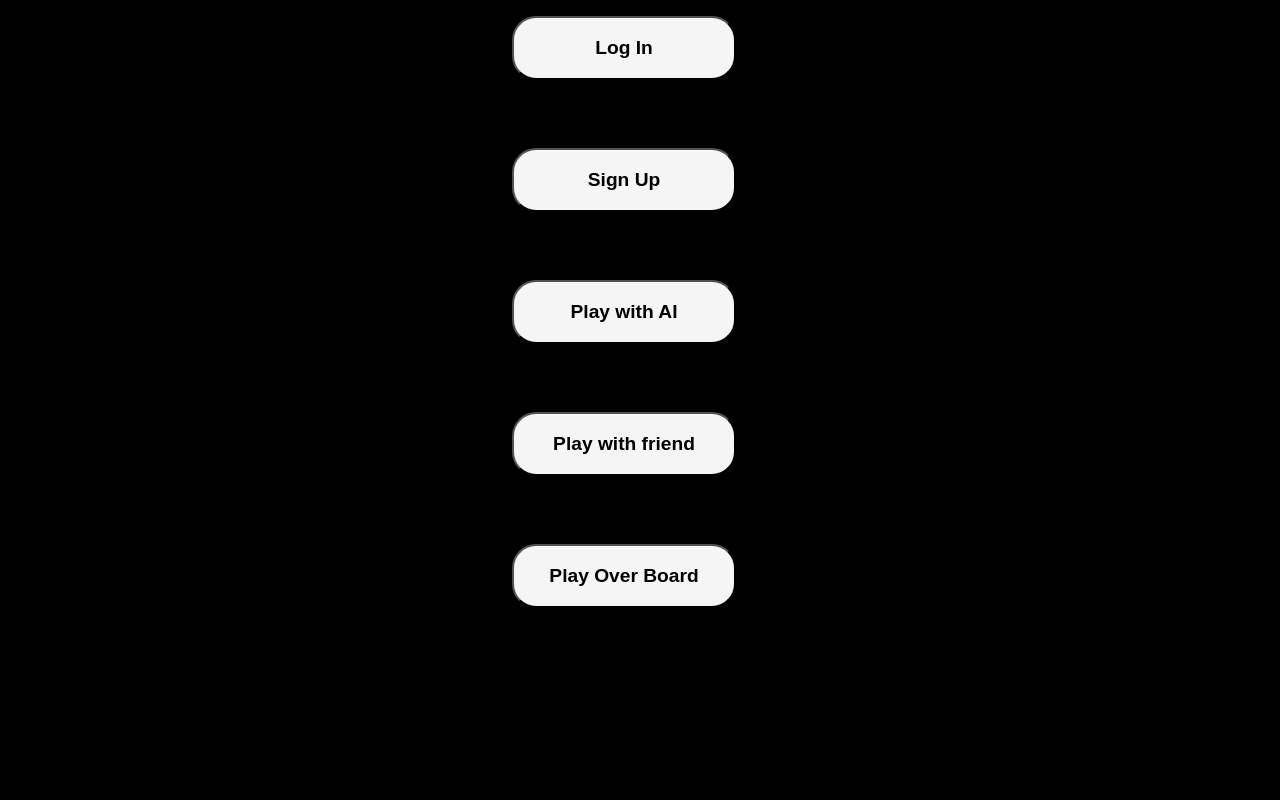
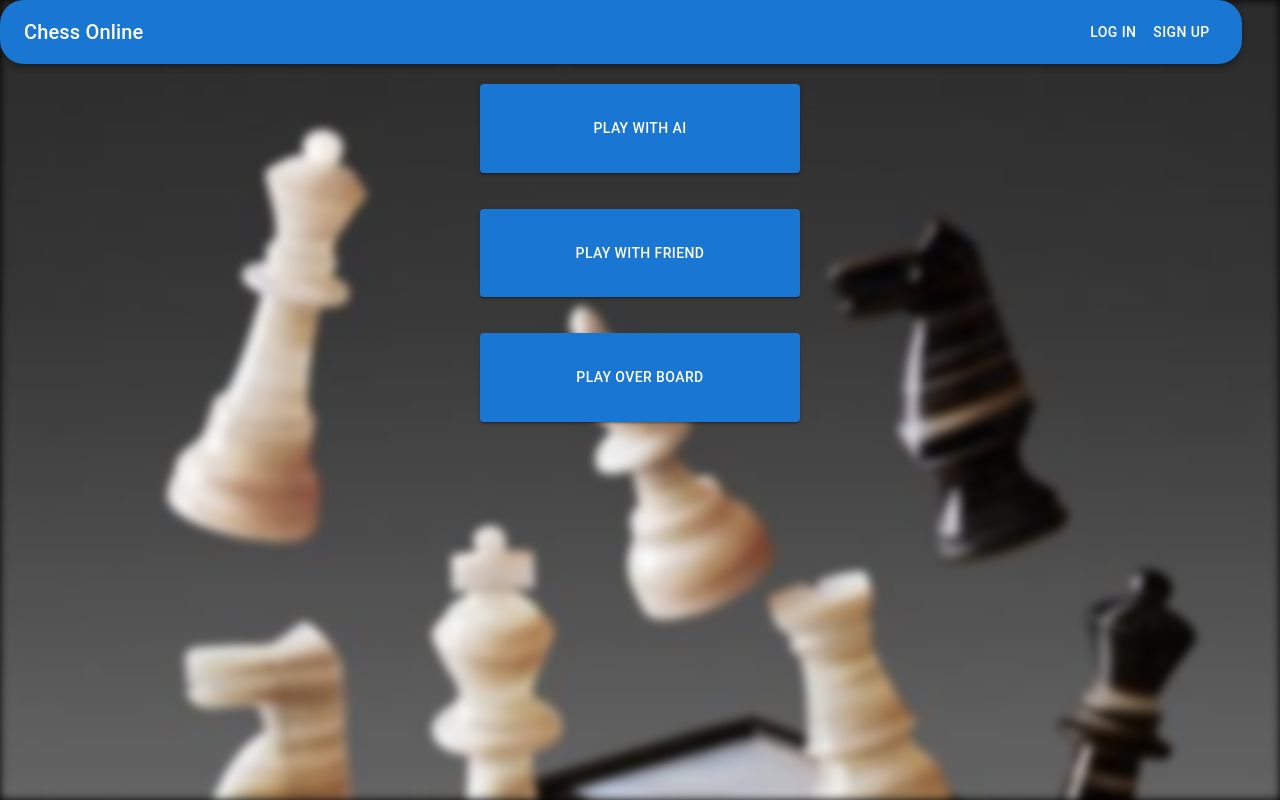
Before and after one commit to nandan-varma/vaikuntapali, a Next.js app: page / in a window 1280 px wide. Built offline with nearby package versions, Linux system fonts and the light colour scheme.

Commit message:
UI update

```diff
--- /dev/null
+++ b/components/Footer.jsx
@@ -0,0 +1,24 @@
+import React from "react";
+import Typography from "@mui/material/Typography";
+import Box from "@mui/material/Box";
+
+const Footer = () => {
+  return (
+    <Box
+      sx={{
+        display: "flex",
+        justifyContent: "center",
+        alignItems: "center",
+        height: "100px",
+        backgroundColor: "#f5f5f5",
+        marginTop: "auto",
+      }}
+    >
+      <Typography variant="body2" color="textSecondary">
+        Your App Footer
+      </Typography>
+    </Box>
+  );
+};
+
+export default Footer;
--- /dev/null
+++ b/components/NavBar.jsx
@@ -0,0 +1,24 @@
+import React from "react";
+import Link from "next/link";
+import AppBar from "@mui/material/AppBar";
+import Toolbar from "@mui/material/Toolbar";
+import Typography from "@mui/material/Typography";
+import Button from "@mui/material/Button";
+import { useRouter } from "next/router";
+
+const NavBar = () => {
+    const router = useRouter()
+  return (
+    <AppBar style={{width: "97vw", borderRadius: "24px"}} position="static">
+      <Toolbar>
+        <Typography variant="h6">Chess Online</Typography>
+        <div style={{ marginLeft: "auto" }}>
+            <Button onClick={() => {router.push("/login")}} color="inherit">Log In</Button>
+            <Button onClick={() => {router.push("/signup")}} color="inherit">Sign Up</Button>
+        </div>
+      </Toolbar>
+    </AppBar>
+  );
+};
+
+export default NavBar;
--- a/package.json
+++ b/package.json
@@ -9,10 +9,13 @@
     "lint": "next lint"
   },
   "dependencies": {
+    "@emotion/react": "^11.11.1",
+    "@emotion/styled": "^11.11.0",
     "@fortawesome/fontawesome-svg-core": "^6.4.0",
     "@fortawesome/free-regular-svg-icons": "^6.4.0",
     "@fortawesome/free-solid-svg-icons": "^6.4.0",
     "@fortawesome/react-fontawesome": "^0.2.0",
+    "@mui/material": "^5.14.2",
     "@types/node": "18.16.0",
     "@types/react": "18.0.38",
     "@types/react-dom": "18.0.11",
--- a/pages/_app.tsx
+++ b/pages/_app.tsx
@@ -2,5 +2,17 @@ import '@/styles/globals.css'
 import type { AppProps } from 'next/app'
 
 export default function App({ Component, pageProps }: AppProps) {
-  return <Component {...pageProps} />
+  return (
+    <>
+      <div className="bgimage"
+        style={{
+          top: "0",
+          left: "0",
+          zIndex: "-50",
+          backgroundSize: "cover",
+        }}
+      ></div>
+      <Component {...pageProps} />
+    </>
+  )
 }
--- a/pages/index.jsx
+++ b/pages/index.jsx
@@ -1,24 +1,61 @@
-import Link from "next/link"
+import React from "react";
+import Link from "next/link";
+import NavBar from "../components/NavBar";
+import Footer from "../components/Footer";
+import Button from "@mui/material/Button";
 
 function revisedRandId() {
-  return Math.random().toString(36).replace(/[^a-z]+/g, '').substr(2, 10);
+  return Math.random().toString(36).replace(/[^a-z]+/g, "").substr(2, 10);
 }
 
-export default function Index(){
+const buttonStyle = {
+  padding: "2rem",
+  width: "20rem"
+}
+
+const Index = () => {
   return (
     <>
-    <div className="bgimage"></div>
-    <div className="mainpage">
-    <Link href={"/login"}><button>Log In</button></Link>
-    <br></br><br></br>
-    <Link href={"/signup"}><button>Sign Up</button></Link>
-    <br></br><br></br>
-    <Link href={"/vsAI"}><button>Play with AI</button></Link>
-    <br></br><br></br>
-    <Link href={"/"+revisedRandId()}><button>Play with friend</button></Link>
-    <br></br><br></br>
-    <Link href={"/board"}><button>Play Over Board</button></Link>
-    </div>
+      <NavBar />
+
+      <div
+        style={{
+          backgroundSize: "cover",
+        }}
+      >
+        <div
+          style={{
+            display: "flex",
+            flexDirection: "column",
+            justifyContent: "center",
+            alignItems: "center",
+            height: "100%",
+            padding: "20px",
+          }}
+        >
+          <Button style={buttonStyle} variant="contained" color="primary" component={Link} href={"/vsAI"}>
+            Play with AI
+          </Button>
+          <br />
+          <br />
+          <Button
+            style={buttonStyle}
+            variant="contained"
+            color="primary"
+            component={Link}
+            href={"/" + revisedRandId()}
+          >
+            Play with friend
+          </Button>
+          <br />
+          <br />
+          <Button style={buttonStyle} variant="contained" color="primary" component={Link} href={"/board"}>
+            Play Over Board
+          </Button>
+        </div>
+      </div>
     </>
-  )
-}
+  );
+};
+
+export default Index;
--- a/pages/vsAI.jsx
+++ b/pages/vsAI.jsx
@@ -26,7 +26,7 @@ export default function ChessGame() {
       engine.move(move.from, move.to)
       setSquareStyles({})
       const moveCoord = engine.aiMove();
-      console.log(moveCoord)
+      // console.log(moveCoord)
       move = { from: Object.keys(moveCoord)[0].toLowerCase(), to: moveCoord[Object.keys(moveCoord)[0]].toLowerCase() }
       game.move(move)
       setFen(game.fen());
--- a/styles/globals.css
+++ b/styles/globals.css
@@ -7,7 +7,7 @@ html{
   background-color: black;
 }
 
-/* .bgimage{
+.bgimage{
   z-index : -50;
   position: absolute;
   height: 100vh;
@@ -16,24 +16,6 @@ html{
   background-repeat: no-repeat;
   background-size: cover;
   filter: blur(5px);
-} */
-
-.mainpage{
-  display: flex;
-  flex-direction: column;
-}
-
-.mainpage button{
-  background-color: whitesmoke;
-  cursor: pointer;
-  font-size: larger;
-  margin: 2vh 40vw;
-  width: 14rem;
-  height: 4rem;
-  font-weight: bolder;
-  border: 2rem solid gey;
-  border-radius: 24px;
-  box-shadow: 0 5px 15px rgba(0, 0, 0, 0.5);
 }
 
 .menu-icon{
```
Also changed, not shown: 1 other file (tests, documents, lock files or other folders).
